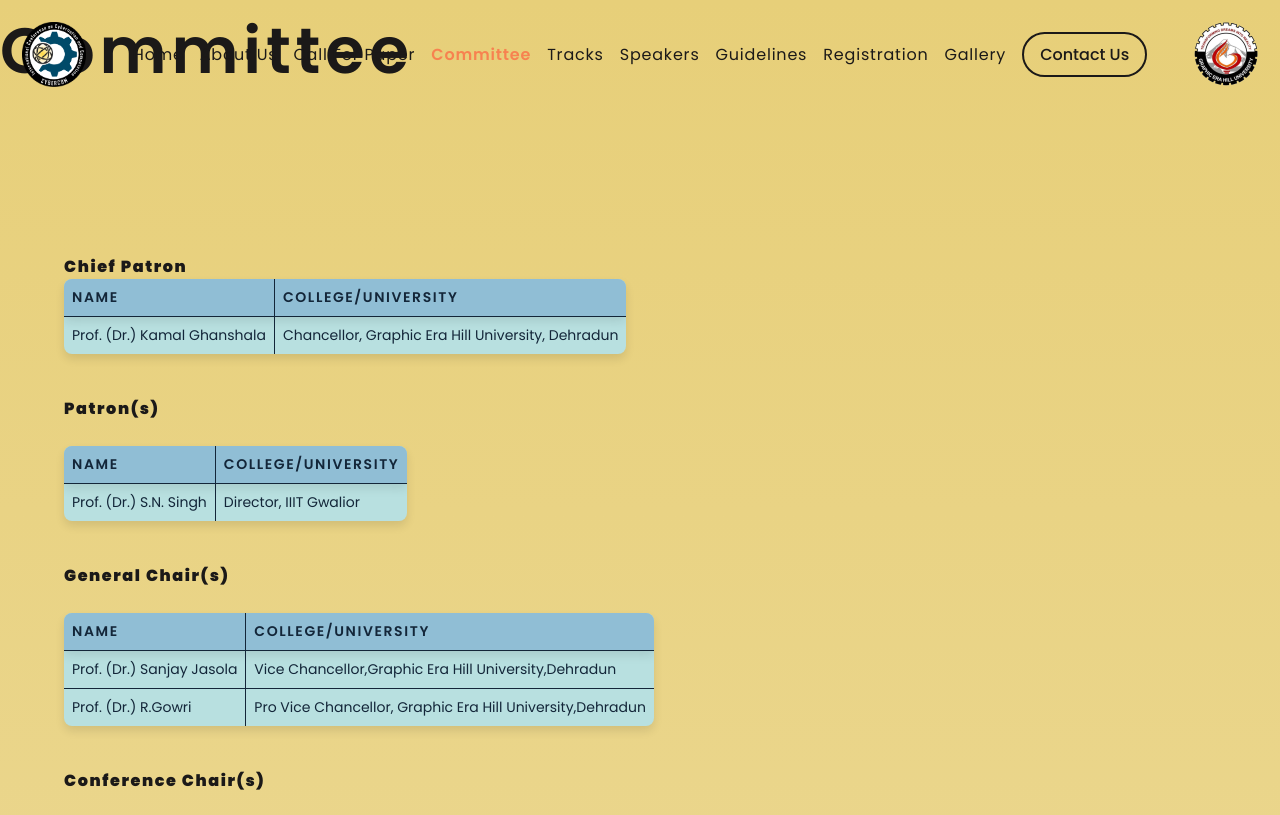
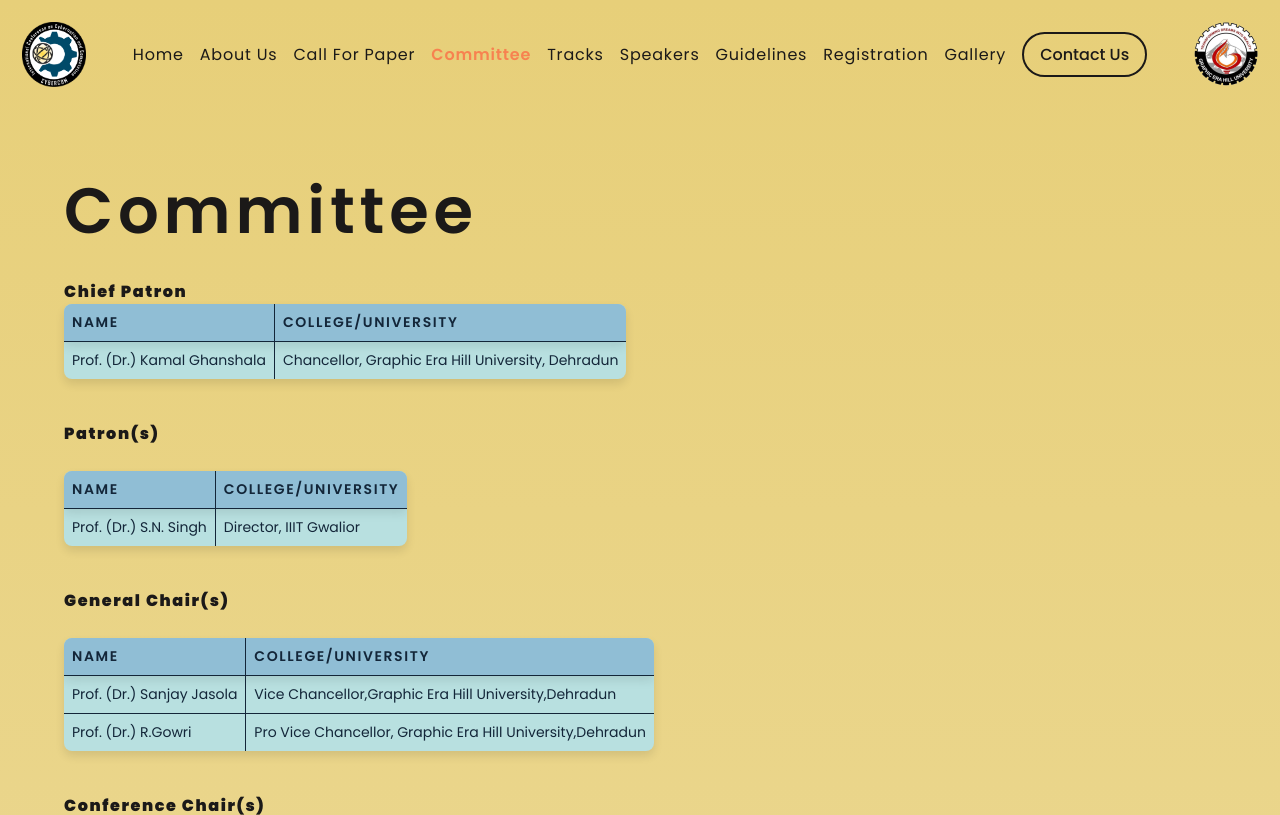
Before and after one commit to conferencecybercom/conferencecybercom.github.io, a plain HTML site: page committee.html in a window 1280 px wide. Shown: the top 815 px of the page. Drawn offline with nearby package versions, Linux system fonts and the light colour scheme.

Commit message:
Update committee.html

```diff
--- a/committee.html
+++ b/committee.html
@@ -88,7 +88,7 @@
         <section class="registration container">
 
                 <div class="registration__data">
-                    <h3 class="subpage__title">Committee</h3>
+
                 </div>
 
 
@@ -97,8 +97,9 @@
 
         <!--==================== COMMITTEE SECTION ====================-->
         <section class="registration container">
+
             <div class="about__content">
-
+                <h3 class="subpage__title">Committee</h3> <br>
                 <p class="registration__info">
                     <b>Chief Patron</b>
                 </p>
```
